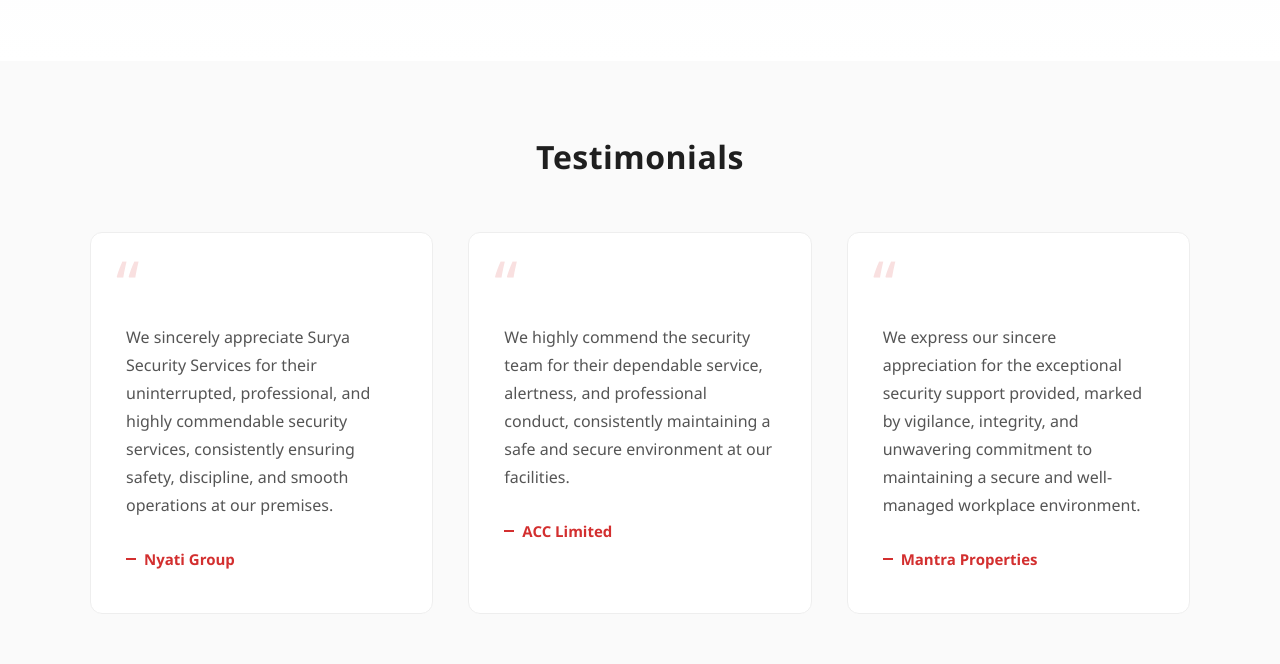
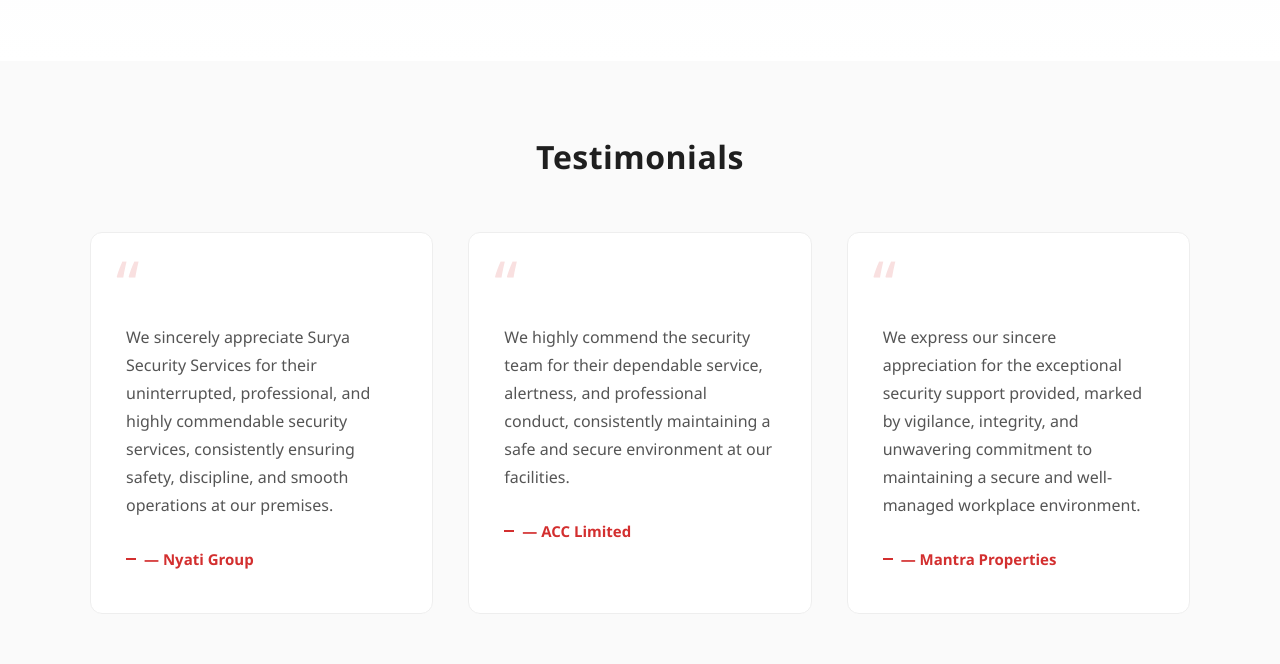
Before and after one commit to mukulsingh2390/surya, a React (Vite) app: page / in a window 1280 px wide. Shown: the part 4160-4824 px from the top of the page. Built offline with nearby package versions, Linux system fonts and the light colour scheme.

Commit message:
Updated testimonials content

```diff
--- a/src/sub-pages/Testimonials.jsx
+++ b/src/sub-pages/Testimonials.jsx
@@ -11,23 +11,31 @@
   },
   {
     text: "We express our sincere appreciation for the exceptional security support provided, marked by vigilance, integrity, and unwavering commitment to maintaining a secure and well-managed workplace environment.",
-    company: " Mantra Properties",
+    company: "Mantra Properties",
   },
 ];
 
 const Testimonials = () => {
   return (
     <section className="testimonials">
+      <div className="testimonials-wrapper">
         <h2 className="testimonials-title">Testimonials</h2>
 
         <div className="testimonials-container">
           {testimonialsData.map((item, index) => (
             <div className="testimonial-card" key={index}>
               <div className="quote-icon">“</div>
-            <p className="testimonial-text">{item.text}</p>
-            <span className="testimonial-company">{item.company}</span>
+
+              <p className="testimonial-text">
+                {item.text}
+              </p>
+
+              <span className="testimonial-company">
+                — {item.company}
+              </span>
             </div>
           ))}
+        </div>
       </div>
     </section>
   );
```
Lines whose indentation alone changed are shown as unchanged.
